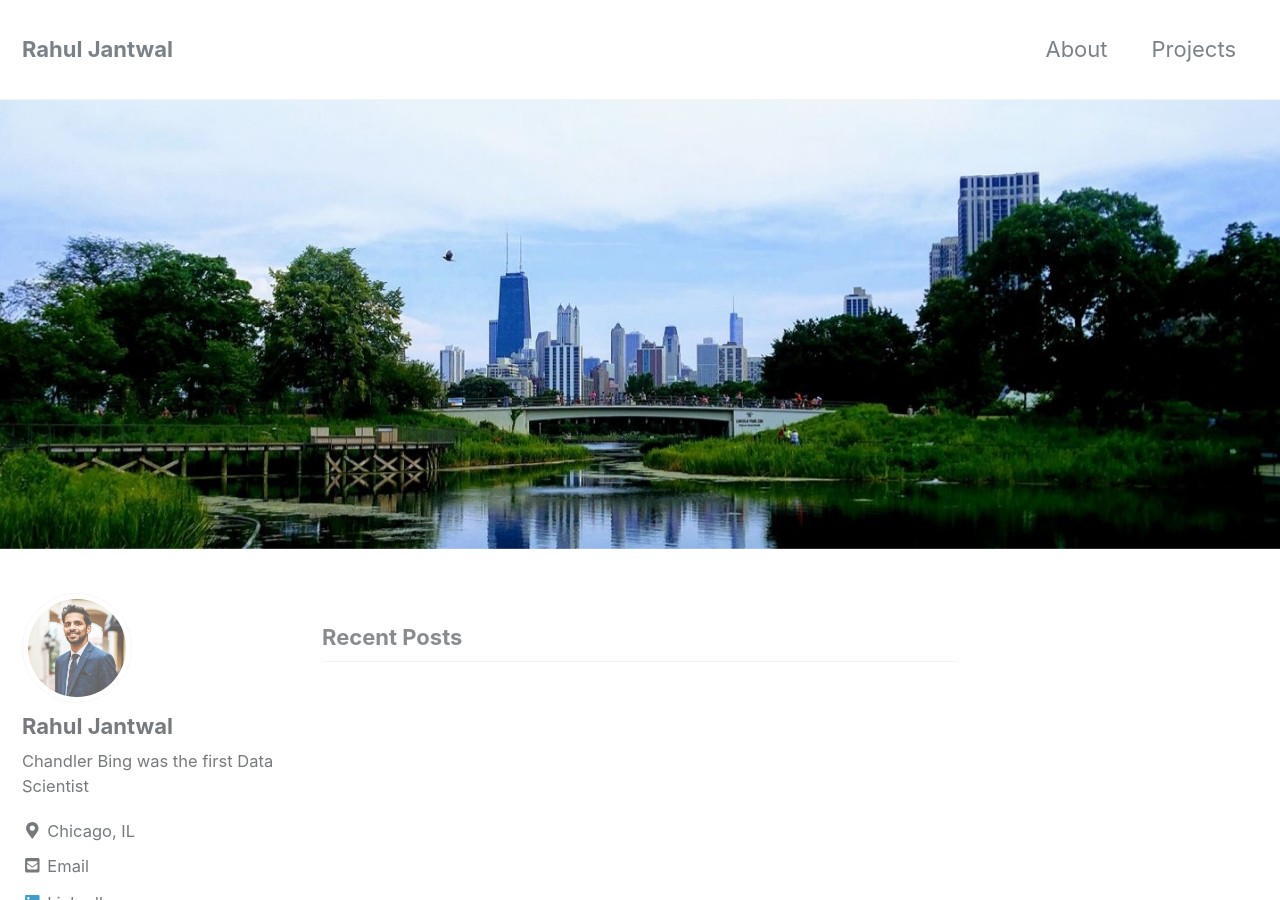
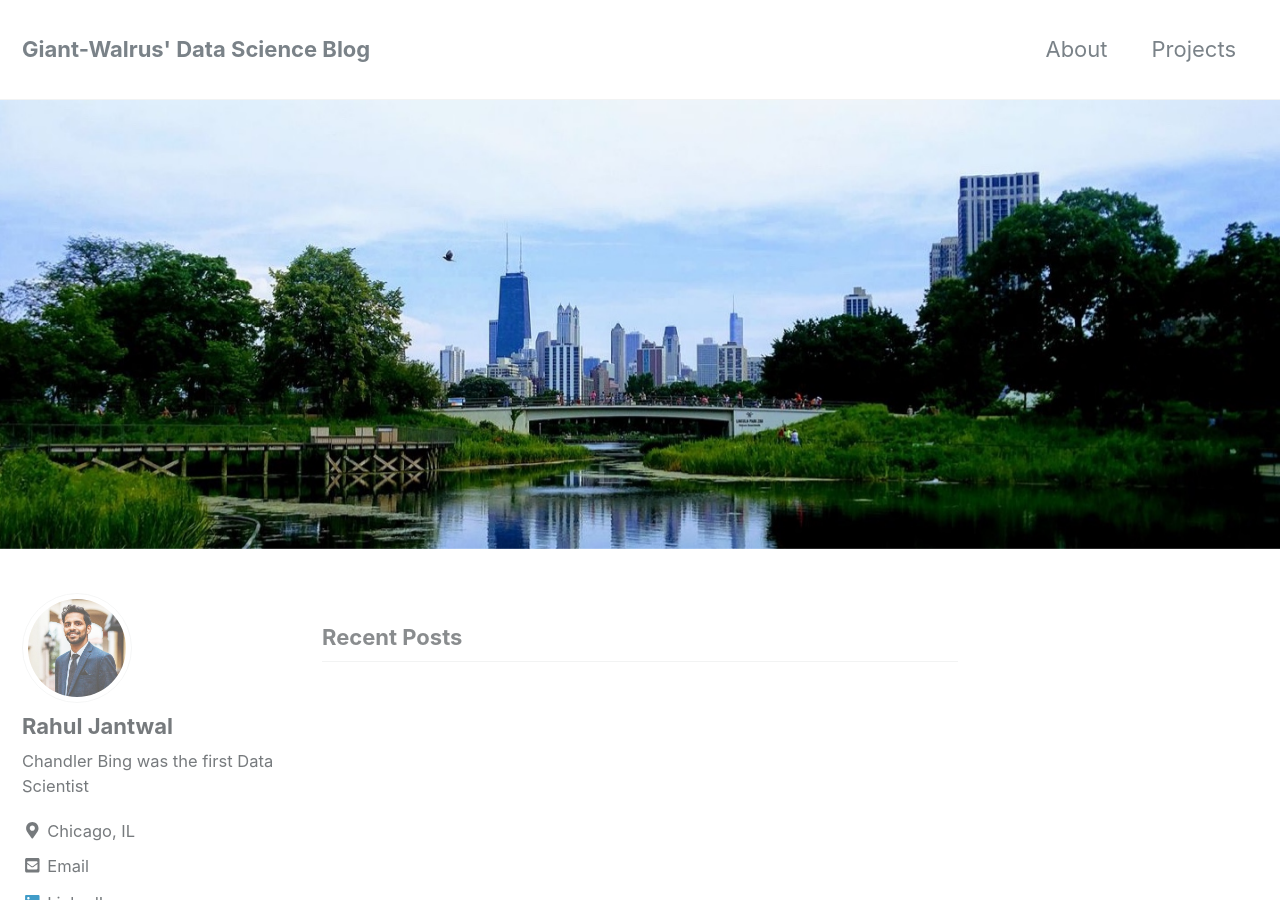
Before and after one commit to rahuljantwal/rahuljantwal.github.io, a Jekyll site: the page built from index.html, in a window 1280 px wide and 900 px high. Built offline with Jekyll 4.4.1, drawn with Linux system fonts in a browser that asks for light colours; nearby versions of some CDN libraries; the list of posts is cut into pages by our own code.

Commit message:
initial commit

```diff
--- a/_config.yml
+++ b/_config.yml
@@ -16,7 +16,7 @@ minimal_mistakes_skin    : "default" # "air", "aqua", "contrast", "dark", "dirt"
 
 # Site Settings
 locale                   : "en-US"
-title                    : "Rahul Jantwal"
+title                    : "Giant-Walrus' Data Science Blog"
 title_separator          : "-"
 name                     : "Rahul Jantwal"
 description              : "Data Science and other such things"
```
